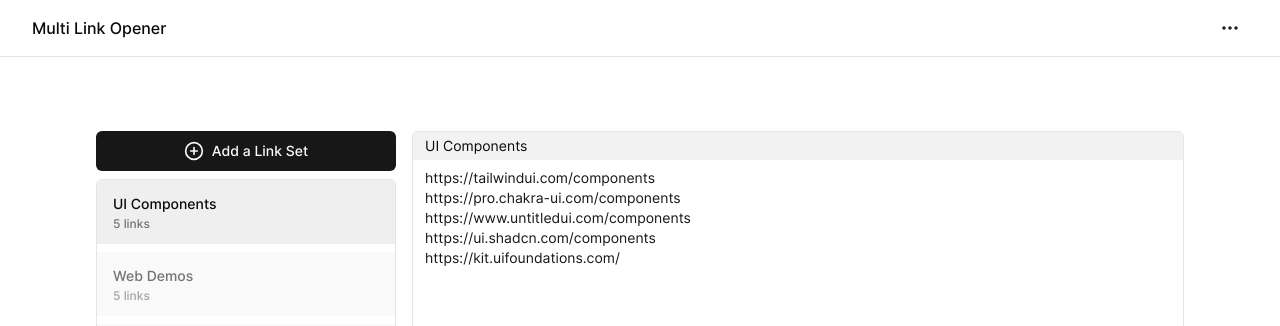
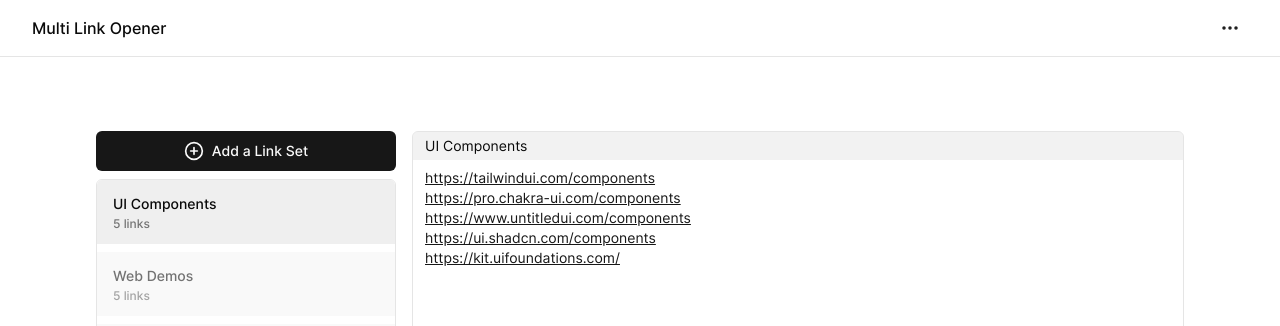
Before and after one commit to aakindel/multi-link-opener, a Next.js app: page / in a window 1280 px wide. Both pictures are taken after a click on the button "(or prefill 5 demo link sets)". Shown: the top 326 px of the page. Built offline with nearby package versions, Linux system fonts and the light colour scheme.

Commit message:
make link set links clickable

```diff
--- a/app/page.tsx
+++ b/app/page.tsx
@@ -19,6 +19,7 @@
 import { TooltipIconButton } from "@/components/tooltip-icon-button";
 import { EnablePopUpsAlert } from "@/components/enable-pop-ups-alert";
 import { Icons } from "@/components/icons";
+import Link from "next/link";
 
 const Home: NextPage = () => {
   const isLinkStoreHydrated = useLinkStoreHydration();
@@ -202,14 +203,13 @@
                         {addedLinkSet.name}
                       </div>
                       <div className="w-full px-3 py-2">
-                        {addedLinkSet.links.map((linkSet, index) => {
+                        {addedLinkSet.links.map((link, index) => {
                           return (
-                            <span
-                              className="block text-sm text-neutral-900 dark:text-neutral-200"
-                              key={index}
-                            >
-                              {linkSet}
-                            </span>
+                            <Link key={index} href={link} target="_blank">
+                              <span className="block text-sm text-neutral-900 underline hover:text-neutral-500 dark:text-neutral-200 dark:hover:text-neutral-400">
+                                {link}
+                              </span>
+                            </Link>
                           );
                         })}
                       </div>
```
